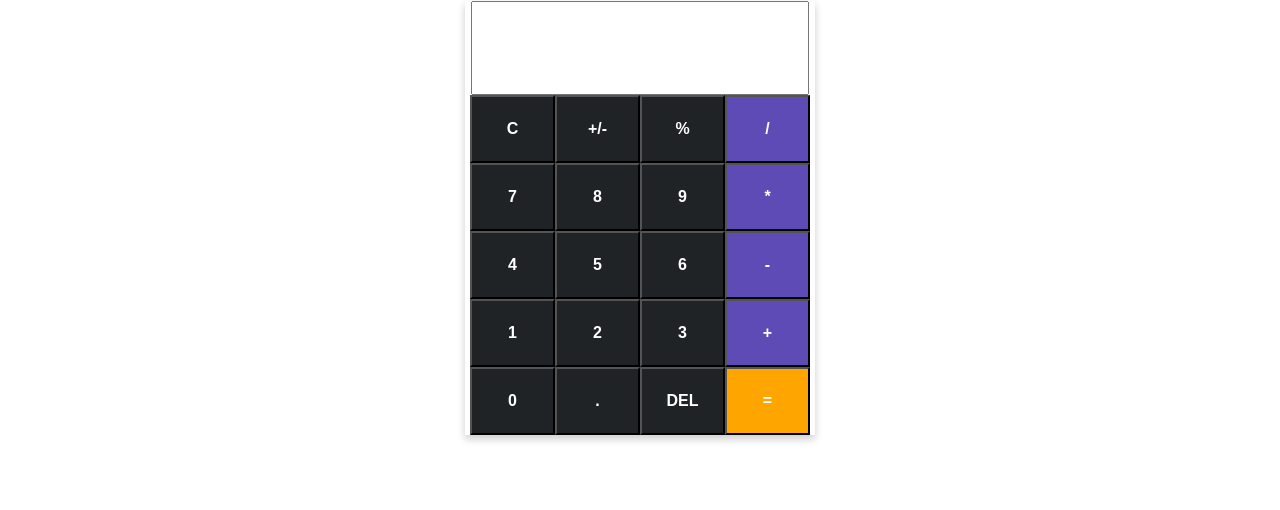
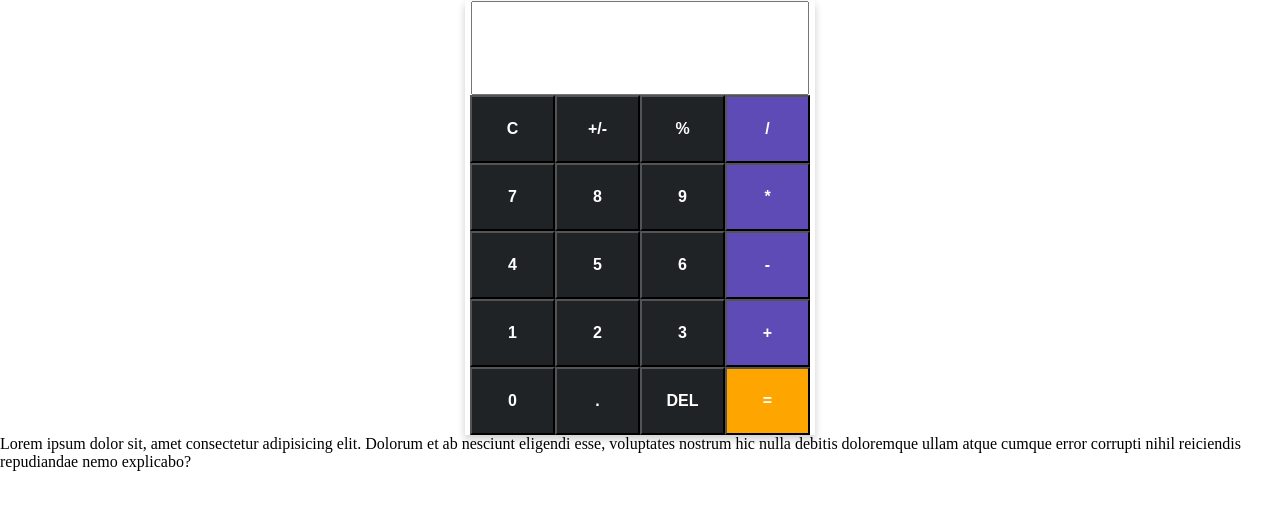
Before and after one commit to tanianasrin1/my-third-repo, a plain HTML site: page index.html in a window 1280 px wide. Shown: the part 46-556 px from the top of the page. Drawn offline with Linux system fonts and the light colour scheme.

Commit message:
added body

```diff
--- a/index.html
+++ b/index.html
@@ -51,6 +51,7 @@
    	</div>
 
    </div>
+   <p>Lorem ipsum dolor sit, amet consectetur adipisicing elit. Dolorum et ab nesciunt eligendi esse, voluptates nostrum hic nulla debitis doloremque ullam atque cumque error corrupti nihil reiciendis repudiandae nemo explicabo? </p>
 
 </body>
 </html>
```
